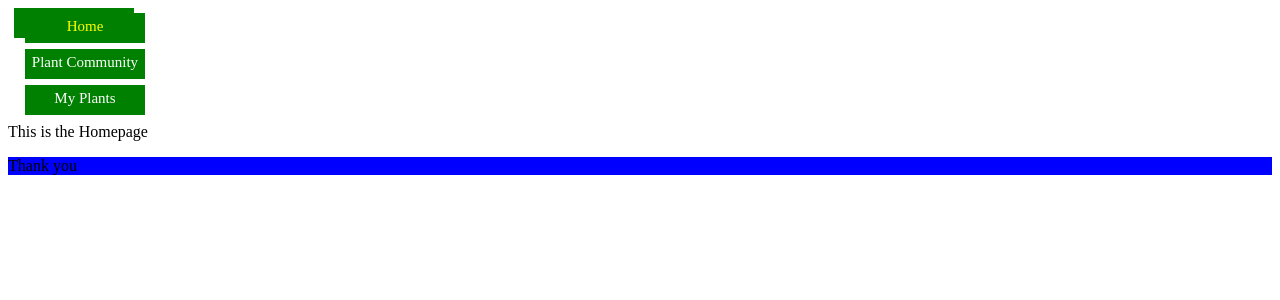
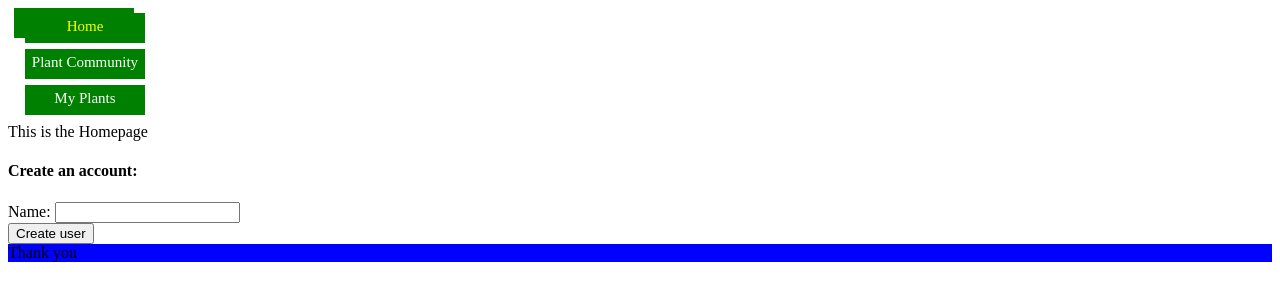
Before and after one commit to flaniyanjr/Plant-Buds, a React (Create React App) app in the folder client/: page /home in a window 1280 px wide. Shown: the top 300 px of the page. Built offline with nearby package versions, Linux system fonts and the light colour scheme; no server answers.

Commit message:
new user post

```diff
--- a/client/src/components/App.js
+++ b/client/src/components/App.js
@@ -27,12 +27,17 @@ function App() {
             .then(allOwners => setAllOwnersItems(allOwners))
     }, []);
 
+    function addOwner(newOwner) {
+        setAllOwnersItems(current => [...current, newOwner])
+    }
+
     const context= {
         allPlantItems,
         setAllPlantItems,
         addPlant,
         allOwnersItems,
-        setAllOwnersItems
+        setAllOwnersItems,
+        addOwner
     }
 
 
--- a/client/src/components/Content.js
+++ b/client/src/components/Content.js
@@ -1,4 +1,5 @@
 import PlantLibrary from "./PlantLibrary";
+import HomePage from "./Homepage";
 import { useEffect, useState } from "react"
 
 function Content() {
--- a/client/src/components/Homepage.js
+++ b/client/src/components/Homepage.js
@@ -1,8 +1,11 @@
-
+import NewUserForm from "./NewUserForm";
 
 function HomePage() {
     return(
+        <div>
         <p> This is the Homepage</p>
+        <NewUserForm />
+        </div>
     )
 }
 
--- /dev/null
+++ b/client/src/components/NewUserForm.js
@@ -0,0 +1,51 @@
+import React from "react";
+import { useOutletContext } from "react-router-dom"
+import { useEffect, useState } from "react";
+
+function NewUserForm(){
+
+    const {addOwner}= useOutletContext()
+
+    const initialState= {
+        name: "",
+        plants: "",
+        locations: ""
+    }
+
+    const [ownerData, setOwnerData] = useState(initialState)
+
+    function handleChange(e) {
+        setOwnerData(current => {
+            return {
+                ...current, [e.target.name] : e.target.value
+            }
+        })
+    }
+
+    function handleSubmit(e) {
+        e.preventDefault()
+        fetch('/users', {
+            method: "POST",
+            headers: {"Content-Type": 'application/json'},
+            body: JSON.stringify({...ownerData})
+        })
+        .then((r)=> r.json())
+        .then((newOwner)=> addOwner(newOwner))
+    e.target.reset()
+    }
+
+
+return (
+    <div className= "new-user-form">
+    <h4> Create an account: </h4>
+    <form id= "new-user-form" onSubmit= {handleSubmit}>
+        <div>
+            <label> Name: </label>
+            <input type= "text" name="name" onChange= {handleChange} value= {ownerData.name} />
+        </div>
+        <button type= "submit"> Create user </button>
+    </form>
+    </div> );
+}
+
+export default NewUserForm;
```
Also changed, not shown: 1 other file (tests, documents, lock files or other folders).
